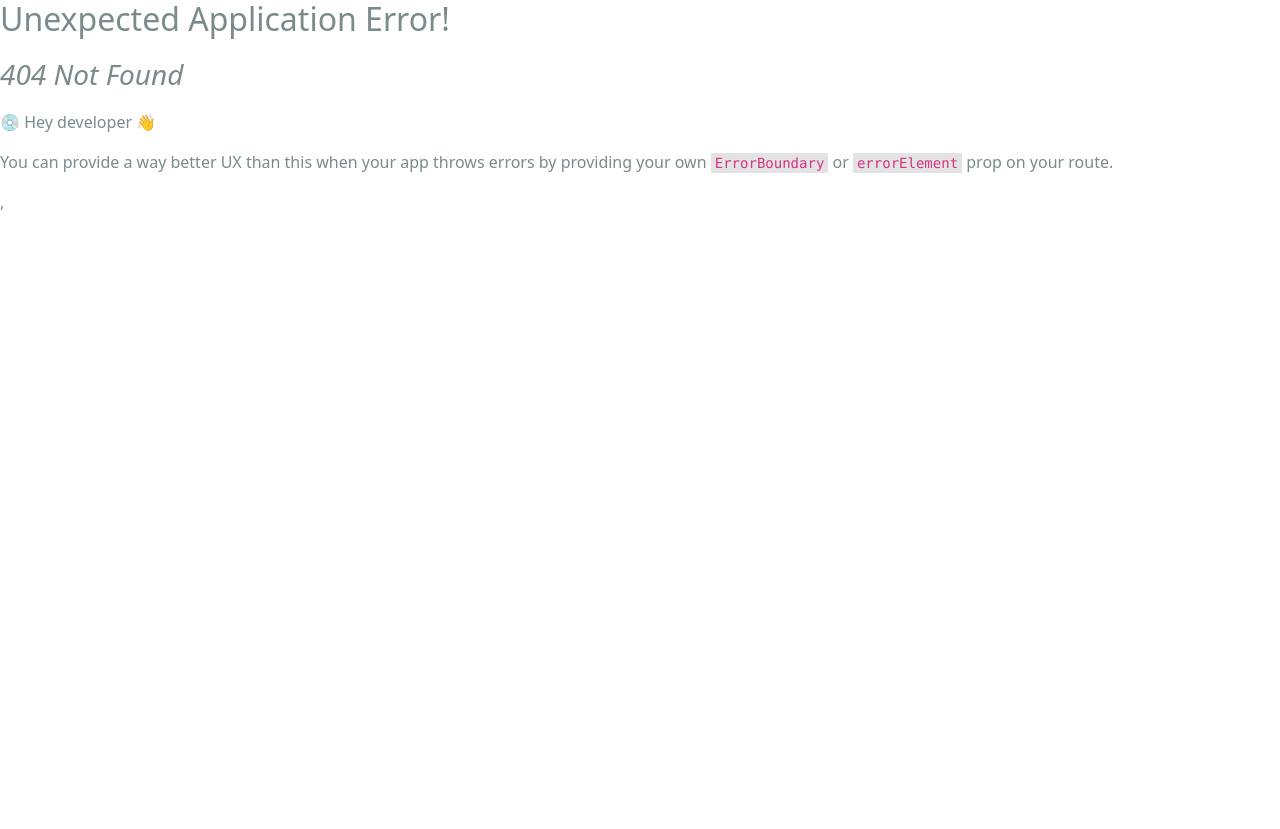
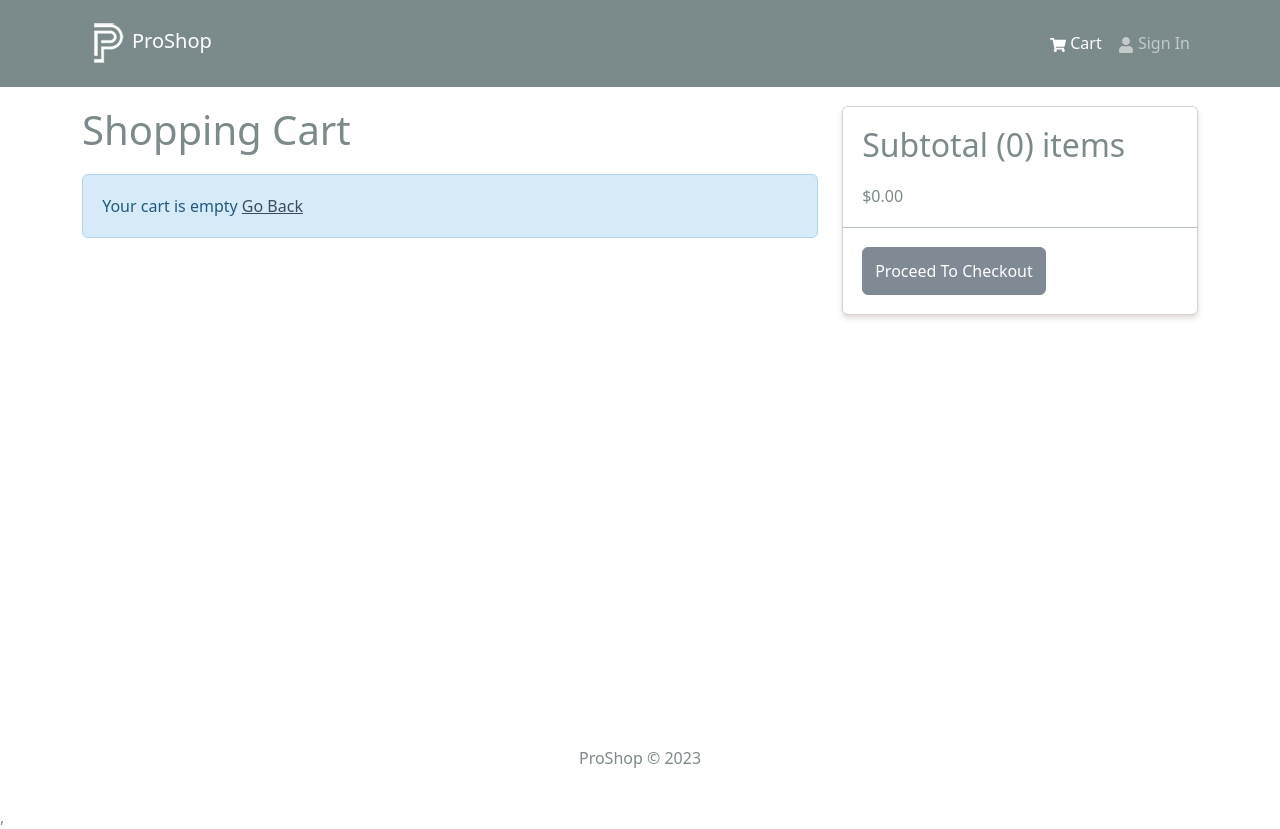
Before and after one commit to tosinmoses384/toscoyoghurt-v2, a React (Create React App) app in the folder frontend/: page /cart in a window 1280 px wide. Before the commit this address had no page. Before the commit the page ends 800 px from the top, so only its background shows below. Built offline with nearby package versions, Linux system fonts and the light colour scheme.

Commit message:
- cart and slice reducer  - add to cart function  - quantity and add to cart handler  - cart utils file  - item count in header  - cart screen  - remove from cart

```diff
--- a/frontend/src/components/Header.jsx
+++ b/frontend/src/components/Header.jsx
@@ -1,9 +1,11 @@
-import { Navbar, Nav, Container } from "react-bootstrap";
+import { Navbar, Nav, Container, Badge } from "react-bootstrap";
 import { FaShoppingCart, FaUser } from "react-icons/fa";
 import logo from "../assets/logo.png";
 import { LinkContainer } from "react-router-bootstrap";
+import { useSelector } from "react-redux";
 
 const Header = () => {
+  const { cartItems } = useSelector((state) => state.cart);
   return (
     <header>
       <Navbar bg="dark" variant="dark" expand="md" collapseOnSelect>
@@ -21,6 +23,11 @@ const Header = () => {
               <LinkContainer to="/cart">
                 <Nav.Link>
                   <FaShoppingCart /> Cart
+                  {cartItems.length > 0 && (
+                    <Badge pill bg="success" style={{ marginLeft: "5px" }}>
+                      {cartItems.reduce((a, c) => a + c.qty, 0)}
+                    </Badge>
+                  )}
                 </Nav.Link>
               </LinkContainer>
 
--- a/frontend/src/index.js
+++ b/frontend/src/index.js
@@ -6,6 +6,7 @@ import App from "./App";
 import reportWebVitals from "./reportWebVitals";
 import { Provider } from "react-redux";
 import store from "./store";
+import CartScreen from './screens/CartScreen';
 
 import {
   createBrowserRouter,
@@ -21,6 +22,7 @@ const router = createBrowserRouter(
     <Route path="/" element={<App />}>
       <Route index={true} path="/" element={<HomeScreen />} />
       <Route path="/product/:id" element={<ProductScreen />} />
+      <Route path='/cart' element={<CartScreen />} />
     </Route>
   )
 );
--- /dev/null
+++ b/frontend/src/screens/CartScreen.js
@@ -0,0 +1,127 @@
+import { Link, useNavigate } from "react-router-dom";
+import { useDispatch, useSelector } from "react-redux";
+import {
+  Row,
+  Col,
+  ListGroup,
+  Image,
+  Form,
+  Button,
+  Card,
+} from "react-bootstrap";
+import { FaTrash } from "react-icons/fa";
+import Message from "../components/Message";
+import { addToCart, removeFromCart } from '../slices/cartSlice';
+
+const CartScreen = () => {
+  const navigate = useNavigate();
+  const dispatch = useDispatch();
+
+  const cart = useSelector((state) => state.cart);
+  const { cartItems } = cart;
+
+  const addToCartHandler = async (product, qty) => {
+    dispatch(addToCart({ ...product, qty }));
+  };
+
+  const removeFromCartHandler = (id) => {
+    dispatch(removeFromCart(id));
+  };
+
+  const checkoutHandler = () => {
+    navigate('/login?redirect=/shipping');
+  };
+
+  return (
+    <Row>
+      <Col md={8}>
+        <h1 style={{ marginBottom: "20px" }}>Shopping Cart</h1>
+        {cartItems.length === 0 ? (
+          <Message>
+            Your cart is empty <Link to="/">Go Back</Link>
+          </Message>
+        ) : (
+          <ListGroup variant="flush">
+            {cartItems.map((item) => (
+              <ListGroup.Item key={item._id}>
+                <Row>
+                  <Col md={2}>
+                    <Image src={item.image} alt={item.name} fluid rounded />
+                  </Col>
+                  <Col md={3}>
+                    <Link to={`/product/${item._id}`}>{item.name}</Link>
+                  </Col>
+                  <Col md={2}>${item.price}</Col>
+                  <Col md={2}>
+                    <Form.Control
+                    as="select"
+                     value={item.qty}
+                     onChange={(e) => addToCartHandler(item, Number(e.target.value))} // <--- this line
+                     >
+                      {[...Array(item.countInStock).keys()].map((x) => (
+                        <option key={x + 1} value={x + 1}>
+                          {x + 1}
+                        </option>
+                      ))}
+                    </Form.Control>
+                  </Col>
+
+                  <Col md={2}>
+
+                    <Button
+                    type="button"
+                    variant="light"
+                    onClick={() => removeFromCartHandler(item._id)}
+                    >
+                      <FaTrash />
+                    </Button>
+
+                  </Col>
+
+                </Row>
+              </ListGroup.Item>
+            ))}
+          </ListGroup>
+        )}
+      </Col>
+
+
+
+      <Col md={4}>
+        <Card>
+          <ListGroup variant="flush">
+
+            <ListGroup.Item>
+              <h2>
+                Subtotal ({cartItems.reduce((acc, item) => acc + item.qty, 0)})
+                items
+              </h2>
+              $
+              {cartItems
+                .reduce((acc, item) => acc + item.qty * item.price, 0)
+                .toFixed(2)}
+            </ListGroup.Item>
+
+            <ListGroup.Item>
+
+              <Button
+                type="button"
+                className="btn-block"
+                disabled={cartItems.length === 0}
+                onClick={checkoutHandler}
+              >
+                Proceed To Checkout
+              </Button>
+
+            </ListGroup.Item>
+
+          </ListGroup>
+        </Card>
+      </Col>
+
+
+
+    </Row>
+  );
+};
+export default CartScreen;
--- a/frontend/src/screens/ProductScreen.jsx
+++ b/frontend/src/screens/ProductScreen.jsx
@@ -1,18 +1,34 @@
 import { useGetProductDetailsQuery } from "../slices/productsApiSlice";
-import { useParams } from "react-router-dom";
+import { useNavigate, useParams } from "react-router-dom";
 import { Link } from "react-router-dom";
-import { Row, Col, Image, ListGroup, Card, Button } from "react-bootstrap";
+import { Row, Col, Image, ListGroup, Card, Button, Form } from "react-bootstrap";
 import Rating from "../components/Rating";
 import Loader from "../components/Loader";
 import Message from "../components/Message";
 
+import { useState } from "react";
+import { useDispatch } from "react-redux";
+import { addToCart } from "../slices/cartSlice";
+
 const ProductScreen = () => {
   const { id: productId } = useParams();
+
   const {
     data: product,
     isLoading,
     error,
   } = useGetProductDetailsQuery(productId);
+
+  const dispatch = useDispatch(); // <-- add this
+  const navigate = useNavigate(); // <-- add this
+
+  const [qty, setQty] = useState(1); // <-- add this
+
+  // add this
+  const addToCartHandler = () => {
+    dispatch(addToCart({ ...product, qty }));
+    navigate("/cart");
+  };
 
   return (
     <>
@@ -69,11 +85,36 @@ const ProductScreen = () => {
                     </Row>
                   </ListGroup.Item>
 
+                  {/* Qty Select */}
+                  {product.countInStock > 0 && (
+                    <ListGroup.Item>
+                      <Row>
+                        <Col>Qty</Col>
+                        <Col>
+                          <Form.Control
+                            as="select"
+                            value={qty}
+                            onChange={(e) => setQty(Number(e.target.value))}
+                          >
+                            {[...Array(product.countInStock).keys()].map(
+                              (x) => (
+                                <option key={x + 1} value={x + 1}>
+                                  {x + 1}
+                                </option>
+                              )
+                            )}
+                          </Form.Control>
+                        </Col>
+                      </Row>
+                    </ListGroup.Item>
+                  )}
+
                   <ListGroup.Item>
                     <Button
                       className="btn-block"
                       type="button"
                       disabled={product.countInStock === 0}
+                      onClick={addToCartHandler} // <-- add this
                     >
                       Add To Cart
                     </Button>
--- /dev/null
+++ b/frontend/src/slices/cartSlice.js
@@ -0,0 +1,47 @@
+import { createSlice } from '@reduxjs/toolkit';
+import { updateCart } from '../utils/cartUtils';
+
+const initialState = localStorage.getItem('cart')
+  ? JSON.parse(localStorage.getItem('cart'))
+  : { cartItems: [] };
+
+  const cartSlice = createSlice({
+    name: 'cart',
+    initialState,
+    reducers: {
+      addToCart: (state, action) => {
+        // The item to add to the cart
+        const item = action.payload;
+
+        // Check if the item is already in the cart
+        const existItem = state.cartItems.find((x) => x._id === item._id);
+
+        if (existItem) {
+          // If exists, update quantity
+          state.cartItems = state.cartItems.map((x) =>
+            x._id === existItem._id ? item : x
+          );
+        } else {
+          // If not exists, add new item to cartItems
+          state.cartItems = [...state.cartItems, item];
+        }
+
+        // Update the prices and save to storage
+      return updateCart(state, item);
+      },
+
+
+      removeFromCart: (state, action) => {
+        // Filter out the item to remove from the cart
+        state.cartItems = state.cartItems.filter((x) => x._id !== action.payload);
+
+        // Update the prices and save to storage
+        return updateCart(state);
+      },
+
+
+    },
+  });
+
+  export default cartSlice.reducer;
+  export const { addToCart, removeFromCart } = cartSlice.actions;
--- a/frontend/src/store.js
+++ b/frontend/src/store.js
@@ -1,9 +1,11 @@
 import { configureStore } from "@reduxjs/toolkit";
 import { apiSlice } from "./slices/apiSlice";
+import cartSliceReducer from './slices/cartSlice';
 
 export const store = configureStore({
   reducer: {
     [apiSlice.reducerPath]: apiSlice.reducer,
+    cart: cartSliceReducer
   },
   middleware: (getDefaultMiddleware) =>
     getDefaultMiddleware().concat(apiSlice.middleware),
--- /dev/null
+++ b/frontend/src/utils/cartUtils.js
@@ -0,0 +1,28 @@
+const addDecimals = (num) => {
+    return (Math.round(num * 100) / 100).toFixed(2);
+  };
+
+  export const updateCart = (state) => {
+    // Calculate the items price
+    state.itemsPrice = addDecimals(
+      state.cartItems.reduce((acc, item) => acc + item.price * item.qty, 0)
+    );
+
+    // Calculate the shipping price
+    state.shippingPrice = addDecimals(state.itemsPrice > 100 ? 0 : 10);
+
+    // Calculate the tax price
+    state.taxPrice = addDecimals(Number((0.15 * state.itemsPrice).toFixed(2)));
+
+    // Calculate the total price
+    state.totalPrice = (
+      Number(state.itemsPrice) +
+      Number(state.shippingPrice) +
+      Number(state.taxPrice)
+    ).toFixed(2);
+
+    // Save the cart to localStorage
+    localStorage.setItem('cart', JSON.stringify(state));
+
+    return state;
+  };
```
